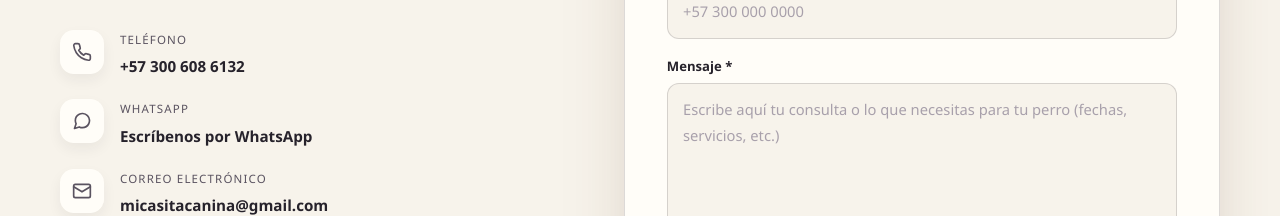
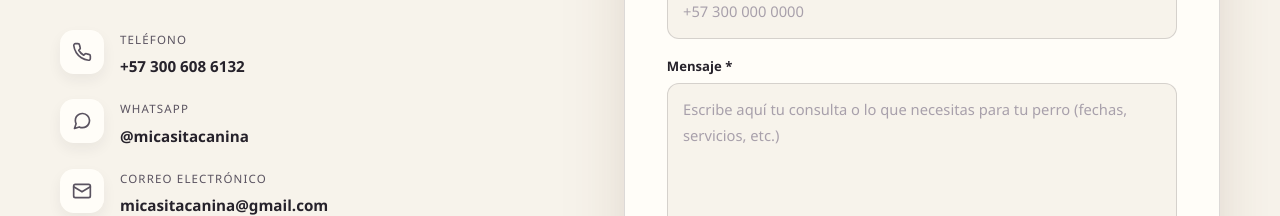
Before and after one commit to setasfrancox-developer/micasita-web, a plain HTML site: page index.html in a window 1280 px wide. Shown: the part 5640-5856 px from the top of the page. Drawn offline with Linux system fonts and the light colour scheme.

Commit message:
Mostrar el usuario @micasitacanina en el WhatsApp de contacto

```diff
--- a/index.html
+++ b/index.html
@@ -547,7 +547,7 @@
               </span>
               <div>
                 <span>WhatsApp</span>
-                <a href="https://wa.me/573006086132" target="_blank" rel="noopener noreferrer">Escríbenos por WhatsApp</a>
+                <a href="https://wa.me/573006086132" target="_blank" rel="noopener noreferrer">@micasitacanina</a>
               </div>
             </li>
             <li>
```
